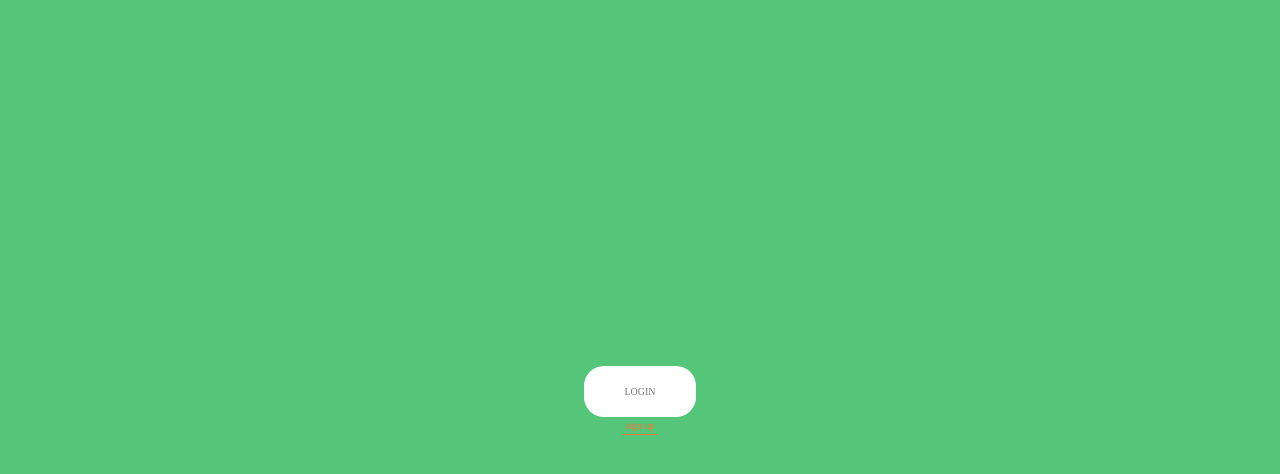
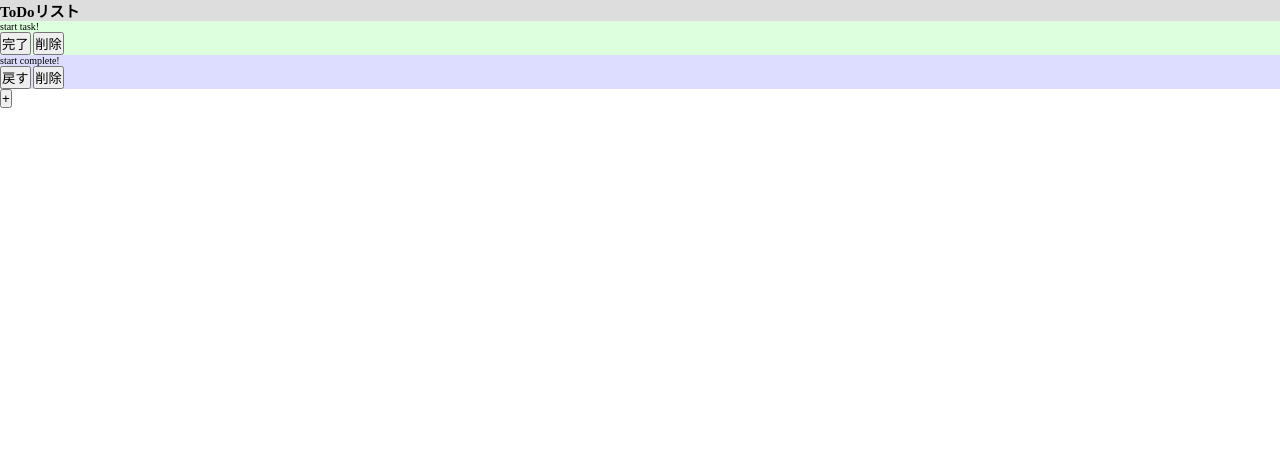
Before and after one commit to kbtrg/ToDoApplication, a website built with Parcel: page index.html in a window 1280 px wide. Built offline with nearby package versions, Linux system fonts and the light colour scheme.

Commit message:
outline complete! ビジュアルの大枠は完成。 これから以下の項目を実装する。 ・機能の追加 ・cssで装飾

```diff
--- a/index.html
+++ b/index.html
@@ -1,16 +1,32 @@
 <!DOCTYPE html>
 <html>
   <head>
-    <title>Parcel Sandbox</title>
+    <title>ToDoApplication</title>
     <meta charset="UTF-8" />
     <title>first scss</title>
     <link rel="stylesheet" href="src/sass/main.scss" />
   </head>
   <body>
     <div class="container">
-      <a href="#" class="btn btn-white btn-animated">login</a>
-      <a href="#" class="btn-text">sign up</a>
+      <div class="header__title">
+        <h2>ToDoリスト</h2>
+      </div>
+      <div class="task-box">
+        <ul class="tasks">
+          <li class="task">start task!</li>
+          <button>完了</button>
+          <button>削除</button>
+        </ul>
+      </div>
+      <div class="complete-box">
+        <ul class="completes">
+          <li class="complete">start complete!</li>
+          <button>戻す</button>
+          <button>削除</button>
+        </ul>
+      </div>
+      <button class="add-btn">+</button>
     </div>
-    <!-- <script src="src/index.js"></script> -->
+    <script src="src/index.js"></script>
   </body>
 </html>
--- a/package.json
+++ b/package.json
@@ -1,5 +1,5 @@
 {
-  "name": "scss-template",
+  "name": "todoapplication",
   "version": "1.0.0",
   "description": "",
   "main": "index.html",
--- a/src/sass/abstracts/_variables.scss
+++ /dev/null
@@ -1,9 +0,0 @@
-$color-primary: #55c57a;
-$color-primary-light: #7ed56f;
-$color-primary-dark: #28b485;
-
-$color-secondary-light: #ffb900;
-$color-secondary-dark: #ff7730;
-
-$color-white: #fff;
-$color-primary-text: #777;
--- /dev/null
+++ b/src/sass/components/_box.scss
@@ -0,0 +1,11 @@
+.header__title{
+  background: #ddd;
+}
+
+.task-box{
+  background: #dfd;
+}
+
+.complete-box{
+  background: #ddf;
+}
--- a/src/sass/components/_button.scss
+++ /dev/null
@@ -1,46 +0,0 @@
-.btn {
-  &,
-  &:link,
-  &:visited {
-    text-decoration: none;
-    text-transform: uppercase;
-    font-size: 1rem;
-    padding: 2rem 4rem;
-    border-radius: 2rem;
-    transition: all .2s;
-    position: relative;
-  }
-
-  &-white {
-    background-color: $color-white;
-    color: $color-primary-text;
-  }
-  &:hover {
-    transform: translateY(-.2rem);
-    box-shadow: 0 .7rem 1.5rem rgba(0, 0, 0, .2);
-  }
-  &:active {
-    transform: translateY(-.1rem);
-    box-shadow: 0 .4rem .7rem rgba(0, 0, 0, .2);
-
-  }
-  &::after {
-    content: "";
-    display: inline-block;
-    height: 100%;
-    width: 100%;
-    border-radius: 2rem;
-    position: absolute;
-    top: 0;
-    left: 0;
-    z-index: -1;
-    transition: all .4s;
-  }
-  &::after {
-    background-color: $color-white;
-  }
-  &:hover::after {
-    opacity: 0;
-    transform: scaleX(1.4) scaleY(1.6);
-  }
-}
--- a/src/sass/components/_text-button.scss
+++ /dev/null
@@ -1,9 +0,0 @@
-.btn-text {
-  &:link,
-  &:visited {
-    text-decoration: none;
-    padding: 3px;
-    color: $color-secondary-dark;
-    border-bottom: 1px solid $color-secondary-dark;
-  }
-}
--- a/src/sass/layout/_container.scss
+++ /dev/null
@@ -1,9 +0,0 @@
-
-.container {
-  height: 100vh;
-  display: flex;
-  flex-direction: column;
-  justify-content: center;
-  align-items: center;
-  background-color: #55c57a;
-}
--- a/src/sass/main.scss
+++ b/src/sass/main.scss
@@ -1,11 +1,6 @@
 
-@import './layout/container';
-@import './abstracts/variables';
 // base
 @import "./base/base";
-@import "./base/animations";
-@import "./base/typography";
 @import "./base/utilities";
 // components
-@import './components/button';
-@import './components/text-button'
+@import './components/box';
```
Also changed, not shown: index.js (added), src/index.js (added), src/sass/abstracts/_functions.scss (deleted), src/sass/abstracts/_mixins.scss (deleted), src/sass/base/_animations.scss (deleted), src/sass/base/_typography.scss (deleted).
